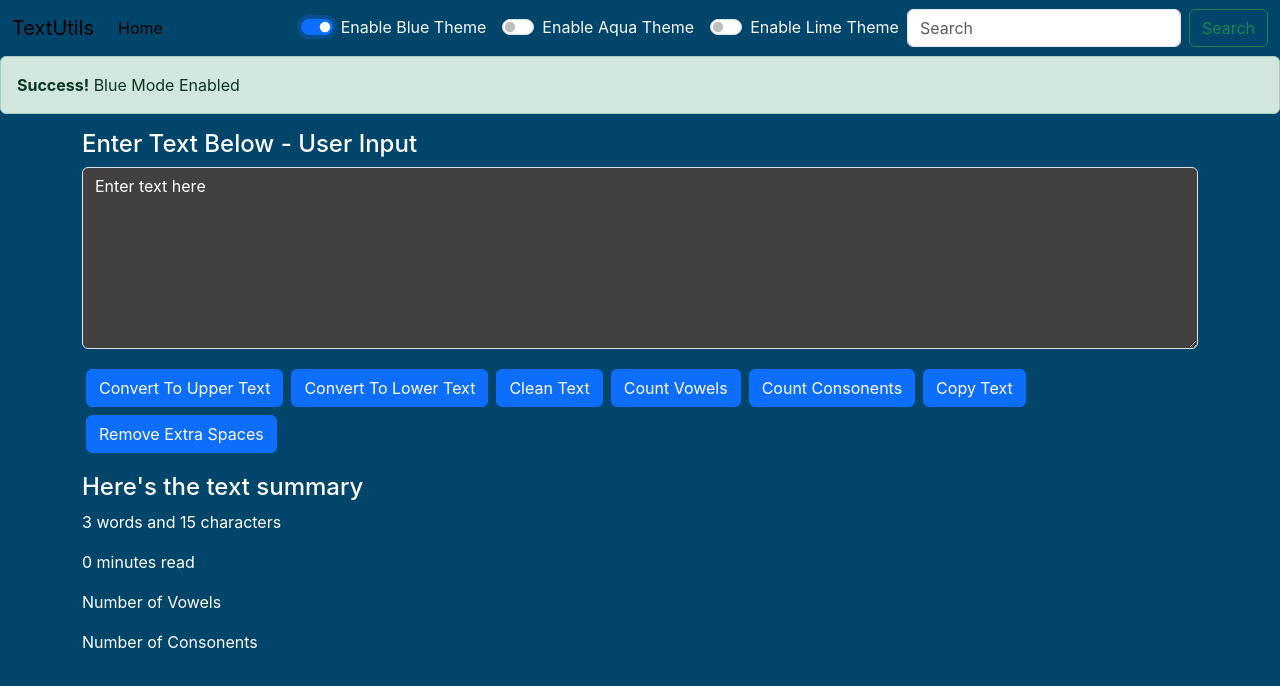
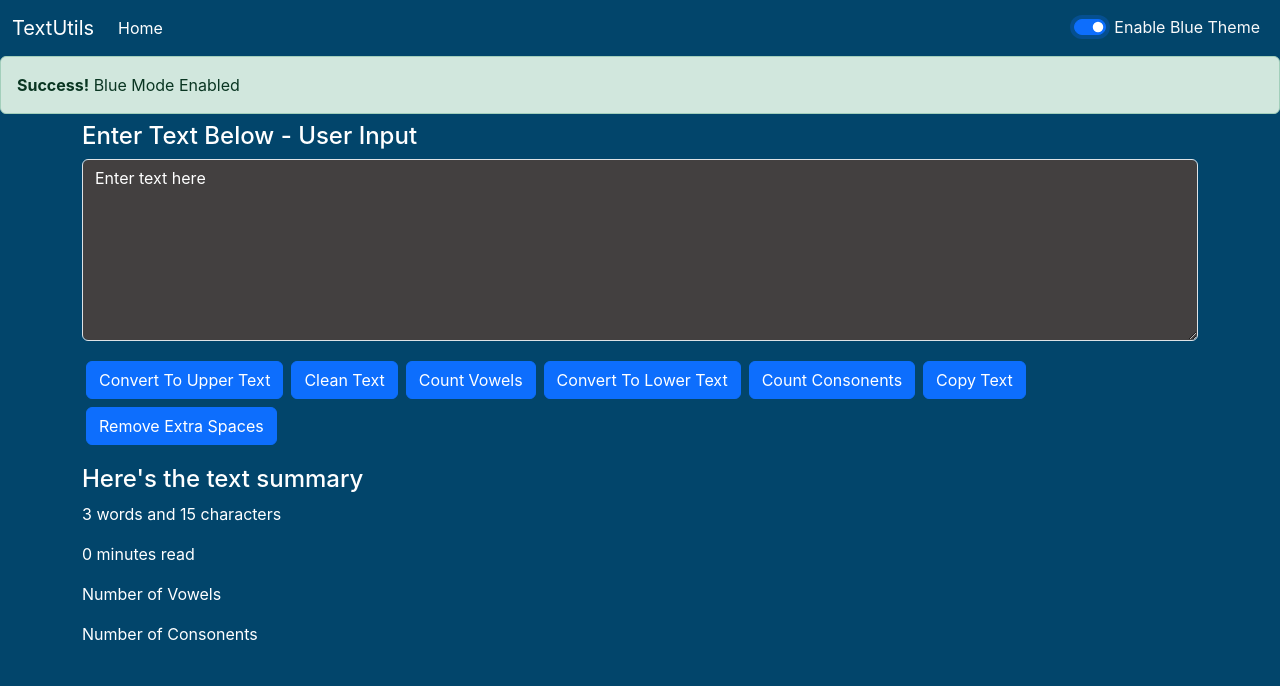
Before and after one commit to AnuragSPDev/ReactJS_Text_Utils, a React (Create React App) app: page / in a window 1280 px wide. Both pictures are taken after a click on the checkbox "Enable Blue Theme". Shown: the top 686 px of the page. Built offline with nearby package versions, Linux system fonts and the light colour scheme.

Commit message:
fixed issues

```diff
--- a/src/components/Alert.js
+++ b/src/components/Alert.js
@@ -6,8 +6,12 @@ export default function Alert(props) {
         return str.charAt(0).toUpperCase() + str.slice(1);
     }
     return (
-        props.alert && <div className={`alert alert-${props.alert.type} alert-dismissible fade show`} role="alert">
-            <strong>{capitalize(props.alert.type)}!</strong> {props.alert.message}
+        <div style={{height: '50px'}}>
+            {
+            props.alert && <div className={`alert alert-${props.alert.type} alert-dismissible fade show`} role="alert">
+                <strong>{capitalize(props.alert.type)}!</strong> {props.alert.message}
+            </div>
+            }
         </div>
     )
 }
--- a/src/components/Navbar.js
+++ b/src/components/Navbar.js
@@ -7,7 +7,7 @@ export default function Navbar(props) {
 		<nav className={`navbar navbar-expand-lg navbar-${props.mode} bg-${props.mode}`}>
 			<div className="container-fluid">
 				{/* <Link className="navbar-brand" to="/">{props.title}</Link> */}
-				<a className="navbar-brand" href="#">{props.title}</a>
+				<a className="navbar-brand" href="/" style={{color: props.mode === 'light'?'black':'white'}}>{props.title}</a>
 				<button className="navbar-toggler" type="button" data-bs-toggle="collapse" data-bs-target="#navbarSupportedContent" aria-controls="navbarSupportedContent" aria-expanded="false" aria-label="Toggle navigation">
 					<span className="navbar-toggler-icon"></span>
 				</button>
@@ -15,7 +15,7 @@ export default function Navbar(props) {
 					<ul className="navbar-nav me-auto mb-2 mb-lg-0 text-light">
 						<li className="nav-item">
 							{/* <Link className="nav-link active" aria-current="page" to="/">Home</Link> */}
-							<a className="nav-link active" aria-current="page" href="#">Home</a>
+							<a className="nav-link active" aria-current="page" href="/" style={{color: props.mode === 'light'? 'black':'white'}}>Home</a>
 						</li>
 						<li className="nav-item">
 							{/* <Link className="nav-link" to="/about">{props.about}</Link> */}
@@ -25,18 +25,18 @@ export default function Navbar(props) {
 						<input className="form-check-input" onClick={props.toggleMode} type="checkbox" id="flexSwitchCheckDefault" />
 						<label className={`form-check-label text-${props.mode === ('light' || 'aqua' || 'lime')? 'blue': 'light'}`} htmlFor="flexSwitchCheckDefault">Enable Blue Theme</label>
 					</div>
-					<div className="form-check form-switch mx-2">
+					{/* <div className="form-check form-switch mx-2">
 						<input className="form-check-input" onClick={props.aquaMode} type="checkbox" id="flexSwitchCheckDefault" />
 						<label className={`form-check-label text-${props.mode === ('light' || 'blue' || 'lime')? 'aqua': 'light'}`} htmlFor="flexSwitchCheckDefault">Enable Aqua Theme</label>
 					</div>
 					<div className="form-check form-switch mx-2">
 						<input className="form-check-input" onClick={props.limeMode} type="checkbox" id="flexSwitchCheckDefault" />
 						<label className={`form-check-label text-${props.mode === ('light' || 'blue' || 'aqua')? 'lime': 'light'}`} htmlFor="flexSwitchCheckDefault">Enable Lime Theme</label>
-					</div>
-					<form className="d-flex" role="search">
+					</div> */}
+					{/* <form className="d-flex" role="search">
 						<input className="form-control me-2" type="search" placeholder="Search" aria-label="Search" />
 						<button className="btn btn-outline-success" type="submit">Search</button>
-					</form>
+					</form> */}
 				</div>
 			</div>
 		</nav>
--- a/src/components/Textform.js
+++ b/src/components/Textform.js
@@ -57,6 +57,7 @@ export default function Textform(props) {
         targetText.select();
         navigator.clipboard.writeText(targetText.value);
         props.showAlert('Copied text', 'success');
+        document.getSelection().removeAllRanges();
     }
 
     const removeExtraSpaces = () => {
@@ -76,13 +77,13 @@ export default function Textform(props) {
                     <textarea className={`form-control text-${props.mode === 'light' ? 'black' : 'white'}`} value={text} onChange={handleOnChange} id="myBox" rows="7"
                         style={{ backgroundColor: props.mode === 'light' ? 'white' : '#434040' }}></textarea>
                 </div>
-                <button className="btn btn-primary mx-1 my-1" onClick={handleUpClick}>Convert To Upper Text</button>
-                <button className="btn btn-primary mx-1 my-1" onClick={handleLowClick}>Convert To Lower Text</button>
-                <button className="btn btn-primary mx-1 my-1" onClick={handleCleanText}>Clean Text</button>
-                <button className="btn btn-primary mx-1 my-1" onClick={countVowels}>Count Vowels</button>
-                <button className="btn btn-primary mx-1 my-1" onClick={countConsonents}>Count Consonents</button>
-                <button className="btn btn-primary mx-1 my-1" onClick={copyText}>Copy Text</button>
-                <button className="btn btn-primary mx-1 my-1" onClick={removeExtraSpaces}>Remove Extra Spaces</button>
+                <button disabled={text.length===0} className="btn btn-primary mx-1 my-1" onClick={handleUpClick}>Convert To Upper Text</button>
+                <button disabled={text.length===0} className="btn btn-primary mx-1 my-1" onClick={handleCleanText}>Clean Text</button>
+                <button disabled={text.length===0} className="btn btn-primary mx-1 my-1" onClick={countVowels}>Count Vowels</button>
+                <button disabled={text.length===0} className="btn btn-primary mx-1 my-1" onClick={handleLowClick}>Convert To Lower Text</button>
+                <button disabled={text.length===0} className="btn btn-primary mx-1 my-1" onClick={countConsonents}>Count Consonents</button>
+                <button disabled={text.length===0} className="btn btn-primary mx-1 my-1" onClick={copyText}>Copy Text</button>
+                <button disabled={text.length===0} className="btn btn-primary mx-1 my-1" onClick={removeExtraSpaces}>Remove Extra Spaces</button>
             </div>
             <div className="container my-3">
                 <h4>Here's the text summary</h4>
```
